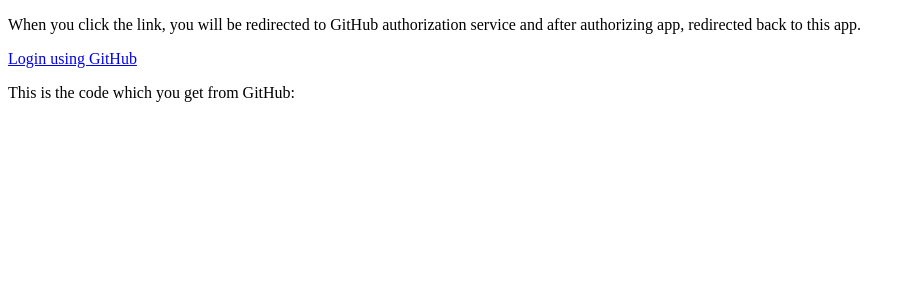
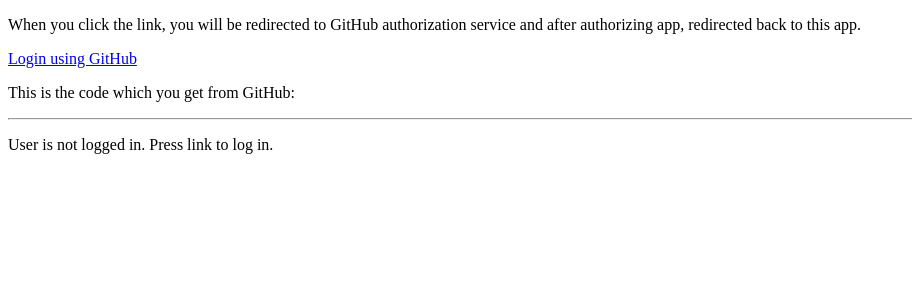
Before and after one commit to ahojukka5/react-github-auth, a React (Create React App) app: page / in a window 1280 px wide. Shown: the top 300 px of the page, without its empty margins (0-912 px from the left). Built offline with nearby package versions, Linux system fonts and the light colour scheme; the HTML template or start-up script is replaced by a standard one.

Commit message:
Use userInfo and UserInfo to make login

```diff
--- a/src/App.js
+++ b/src/App.js
@@ -61,6 +61,7 @@ const UserInfo = ({ userInfo }) => {
 
 const App = () => {
   const code = useCode();
+  const userInfo = useUserInfo(code);
 
   return (
     <div>
@@ -70,6 +71,8 @@ const App = () => {
       </p>
       <a href={LOGIN_URL}>Login using GitHub</a>
       <p>This is the code which you get from GitHub: {code}</p>
+      <hr />
+      <UserInfo userInfo={userInfo} />
     </div>
   );
 };
```
